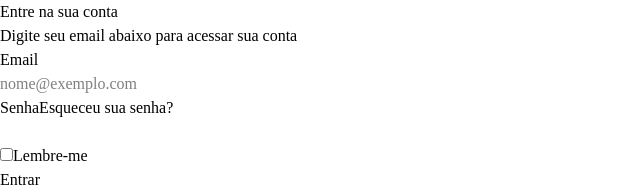
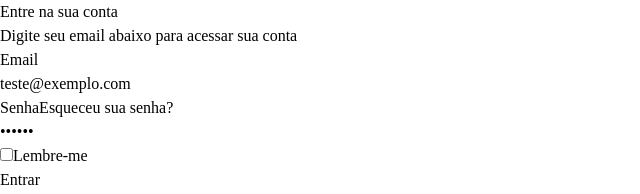
Before and after one commit to rafatosta/larc, a React (Vite) app in the folder src/renderer/: page /#/ in a window 1280 px wide. Shown: the top 194 px of the page, without its empty margins (0-640 px from the left). Built offline with nearby package versions, Linux system fonts and the light colour scheme.

Commit message:
Create handleSubmit

```diff
--- a/src/renderer/src/pages/Login.tsx
+++ b/src/renderer/src/pages/Login.tsx
@@ -1,11 +1,30 @@
+import { useState } from "react";
 import { Button, Checkbox, Label, TextInput, Card } from "flowbite-react";
-import { Link } from "react-router-dom";
+import { Link, useNavigate } from "react-router-dom";
 
 function Login() {
+    const [email, setEmail] = useState("teste@exemplo.com");
+    const [password, setPassword] = useState("123456");
+
+    const navigate = useNavigate();
+
+    const handleSubmit = (e: React.FormEvent<HTMLFormElement>) => {
+        e.preventDefault();
+
+        console.log("Tentando login com:", { email, password });
+
+        // Exemplo: se o login for válido, redireciona o usuário
+        if (email === "teste@exemplo.com" && password === "123456") {
+            navigate("/dashboard"); // 👈 navega para outra rota
+        } else {
+            alert("Credenciais inválidas!");
+        }
+    };
+
     return (
         <div className="flex min-h-svh w-full items-center justify-center">
-            <Card className="max-w-sm">
-                <form className="flex max-w-md flex-col gap-4">
+            <Card className="max-w-sm w-full">
+                <form className="flex max-w-md flex-col gap-4" onSubmit={handleSubmit}>
                     <div>
                         <h5 className="text-xl font-bold tracking-tight text-gray-900 dark:text-white">
                             Entre na sua conta
@@ -14,31 +33,57 @@ function Login() {
                             Digite seu email abaixo para acessar sua conta
                         </p>
                     </div>
+
                     <div>
                         <div className="mb-2 block">
                             <Label htmlFor="email">Email</Label>
                         </div>
-                        <TextInput id="email" type="email" placeholder="nome@exemplo.com" required />
+                        <TextInput
+                            id="email"
+                            type="email"
+                            placeholder="nome@exemplo.com"
+                            required
+                            value={email}
+                            onChange={(e) => setEmail(e.target.value)}
+                        />
                     </div>
+
                     <div>
                         <div className="mb-2 flex justify-between">
                             <Label htmlFor="password">Senha</Label>
-                            <Link className="text-sm font-normal text-gray-500 dark:text-gray-400 hover:underline" to="/recuperar">Esqueceu sua senha?</Link>
+                            <Link
+                                className="text-sm font-normal text-gray-500 dark:text-gray-400 hover:underline"
+                                to="/recuperar"
+                            >
+                                Esqueceu sua senha?
+                            </Link>
                         </div>
-                        <TextInput id="password" type="password" required />
+                        <TextInput
+                            id="password"
+                            type="password"
+                            required
+                            value={password}
+                            onChange={(e) => setPassword(e.target.value)}
+                        />
                     </div>
+
                     <div className="flex items-center gap-2">
                         <Checkbox id="remember" />
                         <Label htmlFor="remember">Lembre-me</Label>
                     </div>
+
                     <Button type="submit">Entrar</Button>
                 </form>
 
-                <p className="text-sm font-normal text-gray-500 dark:text-gray-400">
-                    Não tem uma conta? <Link to="/cadastro" className="hover:underline" >Cadastre-se</Link>
+                <p className="text-sm font-normal text-gray-500 dark:text-gray-400 text-center">
+                    Não tem uma conta?{" "}
+                    <Link to="/cadastro" className="hover:underline">
+                        Cadastre-se
+                    </Link>
                 </p>
             </Card>
-        </div>);
+        </div>
+    );
 }
 
 export default Login;
```
